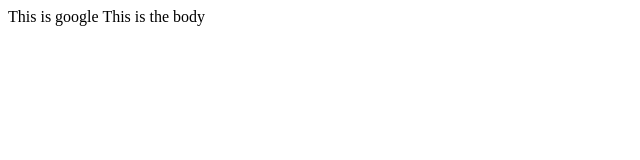
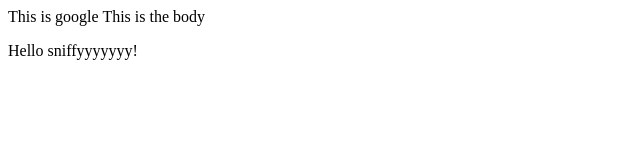
Before and after one commit to jelmazmo3/google_homepage, a plain HTML site: page index.html in a window 1280 px wide. Shown: the whole page, without its empty margins (0-640 px from the left). Drawn offline with Linux system fonts and the light colour scheme.

Commit message:
Hey sniffy

```diff
--- a/index.html
+++ b/index.html
@@ -7,6 +7,11 @@
 
 <body>
     This is the body
+
+
+    <p>
+        Hello sniffyyyyyyy!
+    </p>
 </body>
 
 
```
